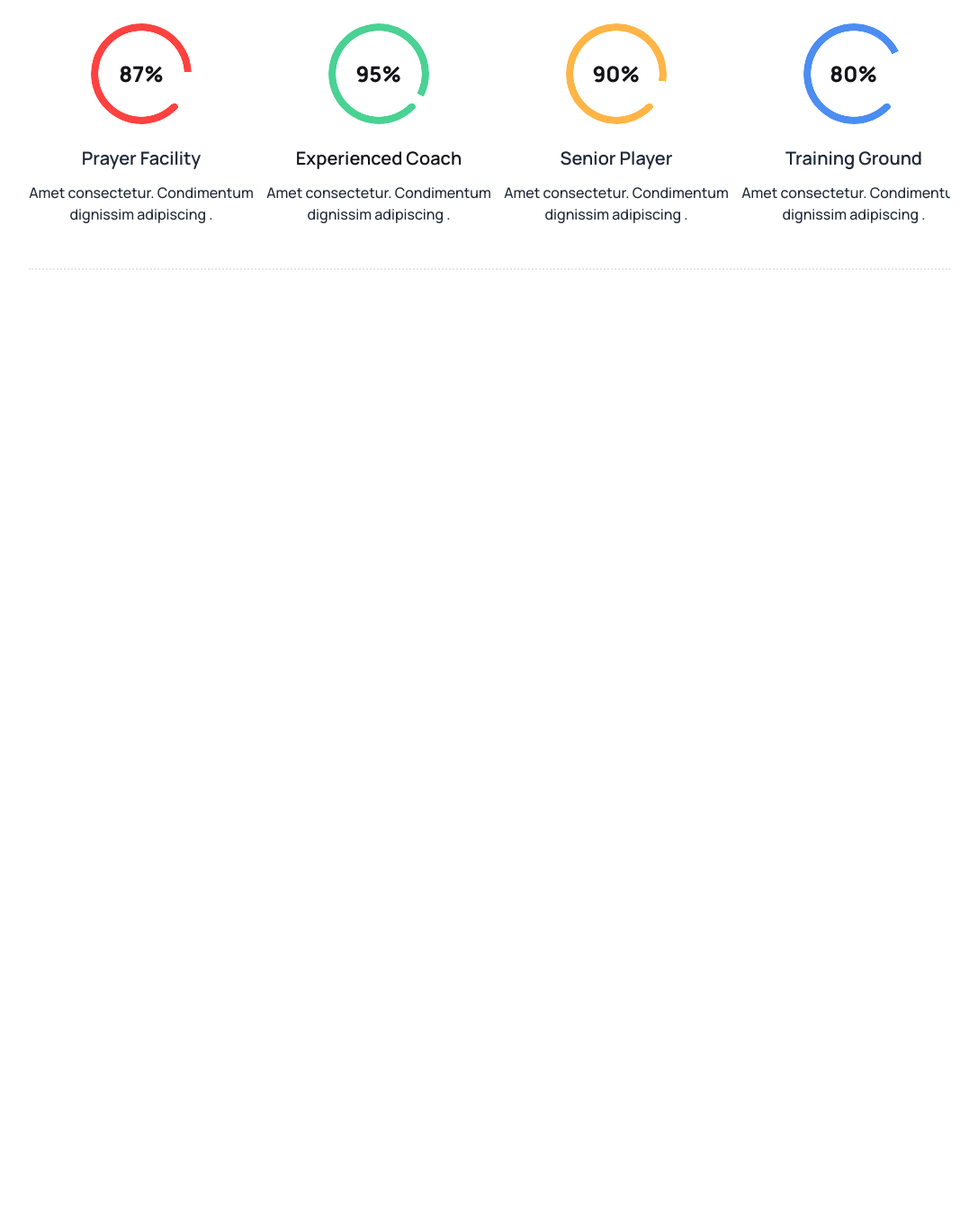
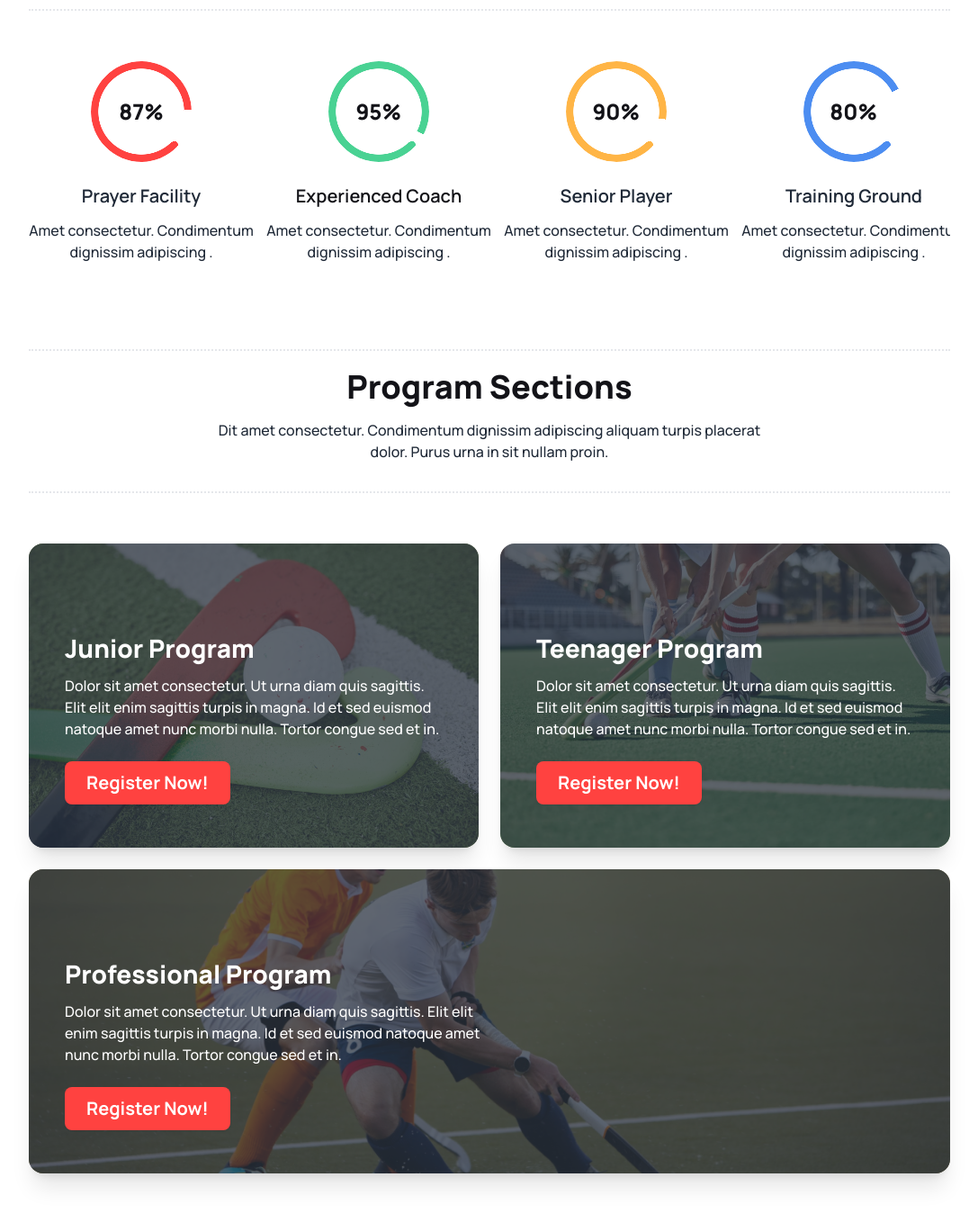
Before and after one commit to EhsanulSakib/B9A3-Hockeys, a plain HTML site: page index.html in a window 1280 px wide. Shown: the part 950-2308 px from the top of the page at 90% size, without its empty margins (96-1183 px from the left). Before the commit the page ends 1346 px from the top, so only its background shows below. Drawn offline with nearby package versions, Linux system fonts and the light colour scheme.

Commit message:
program sections

```diff
--- a/index.html
+++ b/index.html
@@ -207,7 +207,7 @@
     <main>
       <!-- prof hockey club -->
       <section
-        class="my-10 md:my-14 lg:my-24 club border-dotted border-[rgba(19, 19, 24, 0.20)] border-[2px] border-x-0 text-center w-11/12 lg:w-4/5 m-auto"
+        class="my-10 md:my-14 lg:mt-24 border-dotted border-[rgba(19, 19, 24, 0.20)] border-[2px] border-x-0 text-center w-11/12 lg:w-4/5 m-auto"
       >
         \
         <div
@@ -223,7 +223,9 @@
             turpis placerat dolor. Purus urna in sit nullam proin.
           </p>
         </div>
-        <div class="progress my-6 md:my-8 lg:my-12 h-auto grid grid-cols-1 md:grid-cols-2 lg:grid-cols-4 gap-8 bg-inherit">
+        </section>
+        <!-- progress -->
+        <section class="progress my-0 md:my-8 lg:my-12 w-11/12 lg:w-4/5 m-auto h-auto grid grid-cols-1 md:grid-cols-2 lg:grid-cols-4 gap-8 bg-inherit">
           <div class="progress-container-1 text-center lg:w-[200px] xl:w-[250px]">
             <div
               class="radial-progress h-28 w-28 text-[#FF4240] rotate-[135deg]"
@@ -268,8 +270,61 @@
             <h2 class="ext-[--dark-04] font-semibold text-lg lg:text-xl mt-6 mb-3">Training Ground</h2>
             <p class="text-[rgba(19, 19, 24, 0.60)] text-sm lg:text-base font-medium">Amet consectetur. Condimentum dignissim adipiscing .</p>
           </div>
+        </section>
+      </section>
+      <!-- program sections -->
+      <section class="my-10 md:my-14 lg:mt-24 border-dotted border-[rgba(19, 19, 24, 0.20)] border-[2px] border-x-0 text-center w-11/12 lg:w-4/5 m-auto">
+        <div
+          class="prof-text mt-0 mb-4 lg:mt-5 lg:mb-8 flex flex-col m-auto md:max-w-[607px] gap-4"
+        >
+          <h2 class="text-[--dark-04] font-extrabold text-lg lg:text-4xl">
+            Program Sections
+          </h2>
+          <p
+            class="text-[rgba(19, 19, 24, 0.60)] text-sm lg:text-base font-medium"
+          >
+          Dit amet consectetur. Condimentum dignissim adipiscing aliquam turpis placerat dolor. Purus urna in sit nullam proin.
+          </p>
+        </div>
+      </section>
+      <!-- program section grid -->
+      <section class="program-grid my-0 md:my-8 lg:my-12 w-11/12 lg:w-4/5 m-auto  grid grid-cols-1 md:grid-cols-2 md:grid-rows-2 gap-3 lg:gap-6 bg-inherit">
+        <div class="card lg:w-[573] lg:h-[338px] bg-base-100 shadow-xl image-full">
+          <figure class="bg-[rgba(19, 19, 24, 0.50)]"><img src="Images/2.png" alt="hockey-1 banner"/></figure>
+          <div class="z-10 text-[--white] w-11/12 flex flex-col justify-end pb-6 pl-6 lg:pb-12 lg:pl-10 gap-4">
+            <h2 class="font-extrabold text-lg lg:text-[28px] text-[--white]">Junior Program</h2>
+            <p class="h-auto text-sm lg:text-base font-medium text-[--white]">Dolor sit amet consectetur. Ut urna diam quis sagittis. Elit elit
+              enim sagittis turpis in magna. Id et sed euismod natoque amet nunc morbi nulla. Tortor congue sed et in.</p>
+            <div class="card-actions">
+              <button class="btn bg-[--orange-01] border-0 text-[--white] text-lg lg:text-xl font-bold py-1 px-4 lg:py-2 lg:px-6 lg:mt-2">Register Now!</button>
+            </div>
           </div>
         </div>
+
+        <div class="card lg:w-[573] lg:h-[338px] bg-base-100 shadow-xl image-full">
+          <figure class="bg-[rgba(19, 19, 24, 0.50)]"><img src="Images/3.png" alt="hockey-2 banner" /></figure>
+          <div class="z-10 text-[--white] w-11/12 flex flex-col justify-end pb-6 pl-6 lg:pb-12 lg:pl-10 gap-4">
+            <h2 class="font-extrabold text-lg lg:text-[28px] text-[--white]">Teenager Program</h2>
+            <p class="h-auto text-sm lg:text-base font-medium text-[--white]">Dolor sit amet consectetur. Ut urna diam quis sagittis. Elit elit
+              enim sagittis turpis in magna. Id et sed euismod natoque amet nunc morbi nulla. Tortor congue sed et in.</p>
+            <div class="card-actions">
+              <button class="btn bg-[--orange-01] border-0 text-[--white] text-lg lg:text-xl font-bold py-1 px-4 lg:py-2 lg:px-6 lg:mt-2">Register Now!</button>
+            </div>
+          </div>
+        </div>
+
+        <div class="card md:col-span-2 lg:h-[338px] bg-base-100 shadow-xl image-full">
+          <figure class="bg-[rgba(19, 19, 24, 0.50)]"><img src="Images/4.png" alt="hockey-3 banner " class="w-full" /></figure>
+          <div class="z-10 text-[--white] w-11/12 flex flex-col justify-end pb-6 pl-6 lg:pb-12 lg:pl-10 gap-4 md:max-w-[520px]">
+            <h2 class="font-extrabold text-lg lg:text-[28px] text-[--white]">Professional Program</h2>
+            <p class="h-auto text-sm lg:text-base font-medium text-[--white]">Dolor sit amet consectetur. Ut urna diam quis sagittis. Elit elit
+              enim sagittis turpis in magna. Id et sed euismod natoque amet nunc morbi nulla. Tortor congue sed et in.</p>
+            <div class="card-actions">
+              <button class="btn bg-[--orange-01] border-0 text-[--white] text-lg lg:text-xl font-bold py-1 px-4 lg:py-2 lg:px-6 lg:mt-2">Register Now!</button>
+            </div>
+          </div>
+        </div>
+
       </section>
     </main>
     <footer></footer>
```
